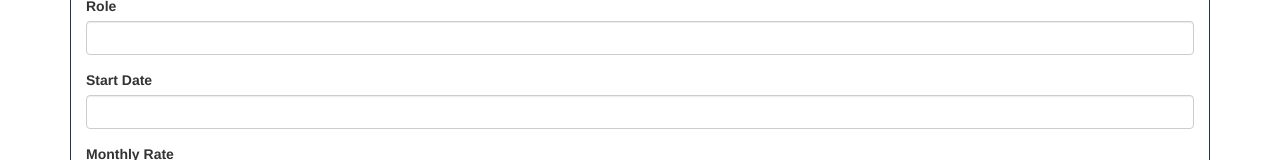
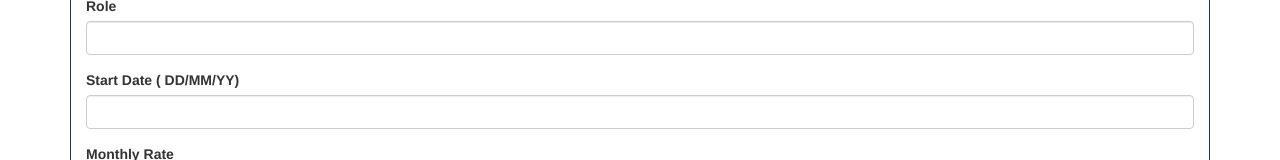
Before and after one commit to okapoor/timesheet-tracker, a plain HTML site: page index.html in a window 1280 px wide. Shown: the part 431-591 px from the top of the page. Drawn offline with nearby package versions, Linux system fonts and the light colour scheme.

Commit message:
Added format date

```diff
--- a/index.html
+++ b/index.html
@@ -64,7 +64,7 @@
         <input type="text" class="form-control" id="input-role">
       </div>
       <div class="form-group">
-        <label for="search-startYear">Start Date</label>
+        <label for="search-startYear">Start Date ( DD/MM/YY)</label>
         <input type="text" class="form-control" id="input-startdate">
       </div>
       <div class="form-group">
```
